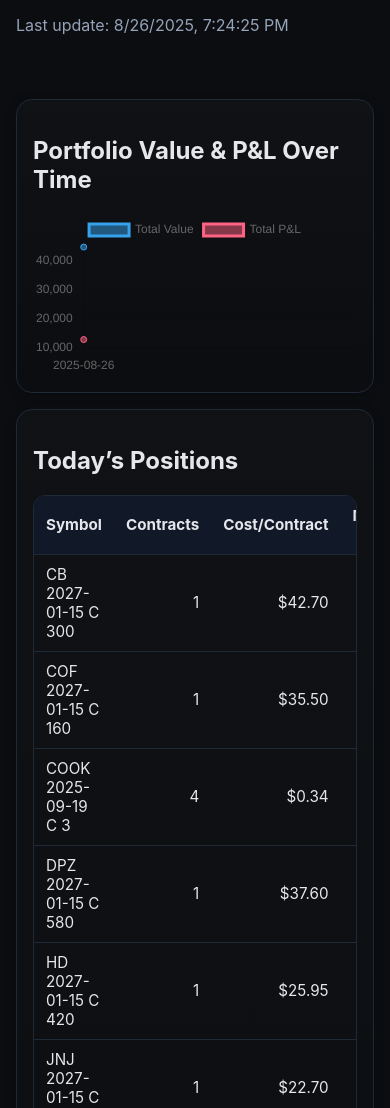
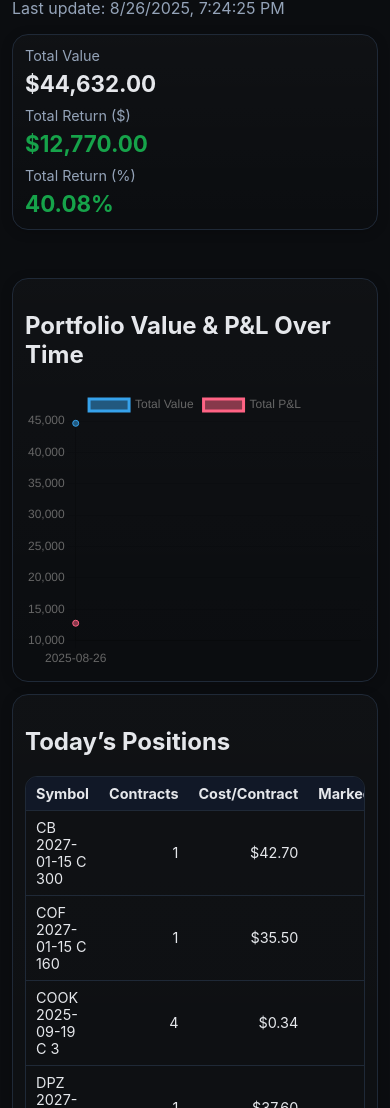
Before and after one commit to nmartinovic/optionstracker, a plain HTML site: page docs/index.html in a window 390 px wide. Shown: the part 112-1220 px from the top of the page. Drawn offline with nearby package versions, Linux system fonts and the light colour scheme.

Commit message:
update for mobile

```diff
--- a/docs/app.js
+++ b/docs/app.js
@@ -1,4 +1,3 @@
-
 async function fetchText(path) {
   const res = await fetch(path, { cache: "no-cache" });
   if (!res.ok) return "";
@@ -39,6 +38,38 @@ async function loadLastRun() {
   }
 }
 
+// NEW: load top-level stats
+async function loadStats() {
+  const text = await fetchText("./data/portfolio.csv");
+  const { rows } = parseCSV(text);
+  if (!rows.length) return;
+
+  rows.sort(byDateAsc);
+  const latest = rows[rows.length - 1];
+
+  const totalValue = parseFloat(latest.total_value);
+  const totalCost  = parseFloat(latest.total_cost_basis);
+  const totalPnl   = parseFloat(latest.total_pnl);
+  const totalPct   = totalCost > 0 ? (totalPnl / totalCost) * 100 : 0;
+
+  const vEl = document.getElementById("stat-total-value");
+  const pEl = document.getElementById("stat-total-pnl");
+  const pctEl = document.getElementById("stat-total-pct");
+
+  if (vEl) vEl.textContent = fmtUsd(totalValue);
+  if (pEl) {
+    pEl.textContent = fmtUsd(totalPnl);
+    pEl.classList.toggle("good", totalPnl >= 0);
+    pEl.classList.toggle("bad", totalPnl < 0);
+  }
+  if (pctEl) {
+    const txt = isFinite(totalPct) ? totalPct.toFixed(2) + "%" : "-";
+    pctEl.textContent = txt;
+    pctEl.classList.toggle("good", totalPct >= 0);
+    pctEl.classList.toggle("bad", totalPct < 0);
+  }
+}
+
 async function loadPortfolioChart() {
   const text = await fetchText("./data/portfolio.csv");
   const { rows } = parseCSV(text);
@@ -60,10 +91,12 @@ async function loadPortfolioChart() {
     },
     options: {
       responsive: true,
+      maintainAspectRatio: false,
       scales: {
-        y: {
-          beginAtZero: false
-        }
+        y: { beginAtZero: false }
+      },
+      elements: {
+        line: { tension: 0.25 }
       }
     }
   });
@@ -100,6 +133,11 @@ async function loadPositionsTable() {
 }
 
 async function init() {
-  await Promise.all([loadLastRun(), loadPortfolioChart(), loadPositionsTable()]);
+  await Promise.all([
+    loadLastRun(),
+    loadStats(),            // added
+    loadPortfolioChart(),
+    loadPositionsTable()
+  ]);
 }
 init();
--- a/docs/index.html
+++ b/docs/index.html
@@ -1,4 +1,3 @@
-
 <!doctype html>
 <html lang="en">
   <head>
@@ -15,6 +14,22 @@
       <h1>📈 Options Tracker</h1>
       <p class="muted">Midpoint − $0.05 per contract, floored at $0.00. Updated daily.</p>
       <p id="last-run" class="muted">Last update: …</p>
+
+      <!-- Top-level stats -->
+      <section class="stats card">
+        <div class="stat">
+          <div class="label">Total Value</div>
+          <div id="stat-total-value" class="value">—</div>
+        </div>
+        <div class="stat">
+          <div class="label">Total Return ($)</div>
+          <div id="stat-total-pnl" class="value">—</div>
+        </div>
+        <div class="stat">
+          <div class="label">Total Return (%)</div>
+          <div id="stat-total-pct" class="value">—</div>
+        </div>
+      </section>
     </header>
 
     <main class="container">
@@ -45,7 +60,7 @@
     </main>
 
     <footer class="container muted small">
-      <p>Data from Yahoo Finance via yfinance. For personal use only.</p>
+      <p>Data via Cboe delayed options feed (server-side). For personal use only.</p>
     </footer>
 
     <script src="./app.js"></script>
--- a/docs/style.css
+++ b/docs/style.css
@@ -1,4 +1,3 @@
-
 :root {
   --bg: #0b0d10;
   --card: #12161b;
@@ -26,12 +25,41 @@ header h1 { margin: 0 0 8px; font-weight: 700; letter-spacing: 0.3px; }
   box-shadow: 0 2px 12px rgba(0,0,0,0.2);
 }
 
-.table-wrap { overflow: auto; border-radius: 12px; border: 1px solid var(--border); }
+/* --- stats layout --- */
+.stats {
+  display: grid;
+  grid-template-columns: repeat(3, 1fr);
+  gap: 12px;
+}
+.stat .label { color: var(--muted); font-size: 0.9rem; margin-bottom: 6px; }
+.stat .value { font-size: 1.6rem; font-weight: 700; }
+
+/* Table */
+.table-wrap { overflow: auto; border-radius: 12px; border: 1px solid var(--border); -webkit-overflow-scrolling: touch; }
 table { width: 100%; border-collapse: collapse; font-size: 0.95rem; }
 thead { background: #111827; }
-th, td { padding: 10px 12px; border-bottom: 1px solid var(--border); text-align: right; }
-th:first-child, td:first-child { text-align: left; }
+th, td { padding: 10px 12px; border-bottom: 1px solid var(--border); text-align: right; white-space: nowrap; }
+th:first-child, td:first-child { text-align: left; white-space: normal; }
 tbody tr:hover { background: rgba(255,255,255,0.03); }
 
+/* Chart sizing */
+#portfolioChart { display: block; width: 100%; max-height: 380px; }
+
+/* Colors */
 .bad { color: var(--bad); }
 .good { color: var(--good); }
+
+/* --- mobile tweaks --- */
+@media (max-width: 640px) {
+  .container { padding: 12px; }
+  header h1 { font-size: 1.35rem; }
+  .card { padding: 12px; margin: 12px 0; }
+
+  .stats { grid-template-columns: 1fr; gap: 10px; }
+  .stat .value { font-size: 1.4rem; }
+
+  table { font-size: 0.9rem; }
+  th, td { padding: 8px 10px; }
+
+  #portfolioChart { max-height: 280px; }
+}
```
Also changed, not shown: config/options.json (+0 -8 lines).
